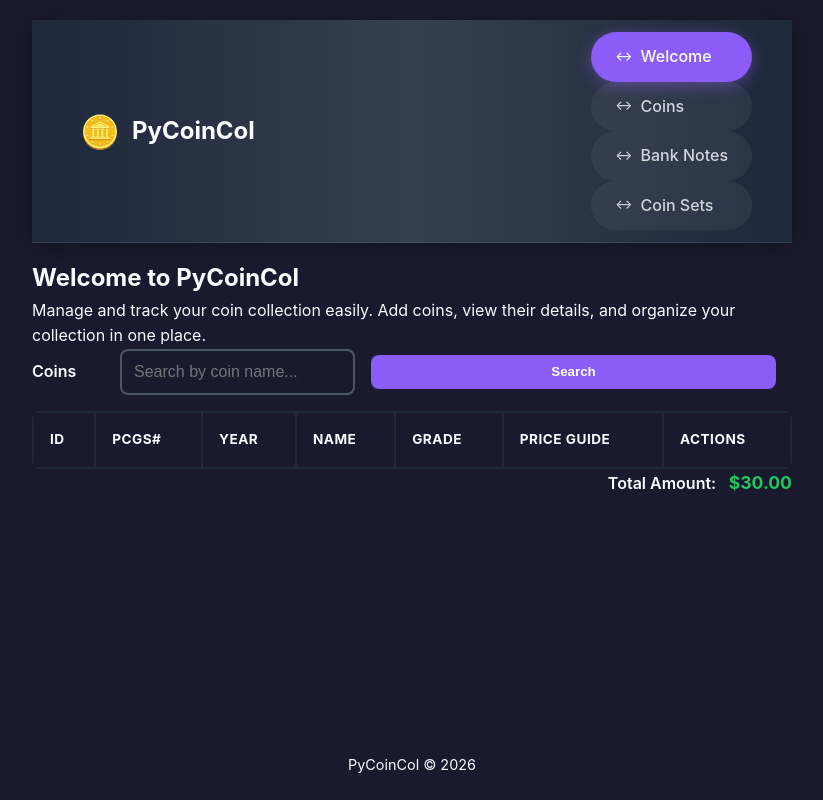
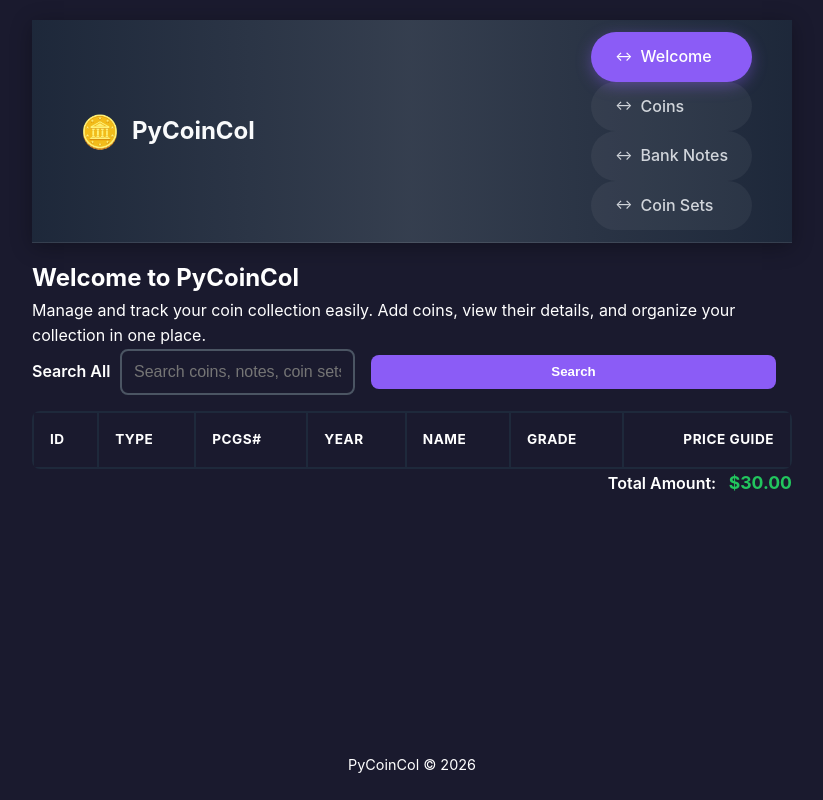
Before and after one commit to CpreForEver/pycoincol, a Flask app: page / in a window 1280 px wide. Shown: the whole page, without its empty margins (228-1051 px from the left). Run offline with Flask 3, Linux system fonts and the light colour scheme; tables that the repository leaves empty hold one stand-in row (values such as "Sample post"); lists and menus that the app fills with data are empty.

Commit message:
Added testing and fixed some issues found during AI code review

```diff
--- a/database.py
+++ b/database.py
@@ -1,5 +1,5 @@
+import os
 import sqlite3
-import os
 
 LOGGING = True
 
--- a/index.py
+++ b/index.py
@@ -1,14 +1,13 @@
 from flask import (
     Blueprint,
+    flash,
+    redirect,
+    render_template,
     request,
-    redirect,
     url_for,
-    flash,
-    jsonify,
-    send_file,
-    render_template,
 )
-from database import get_total_value, get_db
+
+from database import get_db, get_total_value
 
 index_bp = Blueprint('index_bp', __name__, template_folder='templates')
 
@@ -102,6 +101,47 @@
     return render_template("edit_coin.html", coin=coin)
 
 
+@index_bp.route("/search_all")
+def search_all():
+    """Unified search across coins, notes, and coin sets"""
+    search_term = request.args.get("q", "").strip()
+
+    conn = get_db()
+    results = []
+    total_value = 0
+
+    if search_term:
+        # Search coins
+        coin_results = conn.execute(
+            "SELECT 'coin' as type, id, pcgs_no, year, name, grade, price_guide_value as value FROM coins WHERE name LIKE ? OR pcgs_no LIKE ? OR year LIKE ?",
+            (f"%{search_term}%", f"%{search_term}%", f"{search_term}")
+        ).fetchall()
+        results.extend([dict(r) for r in coin_results])
+        total_value += sum(c.get("value", 0) or 0 for c in coin_results)
+
+        # Search notes
+        note_results = conn.execute(
+            "SELECT 'note' as type, id, pcgs_no, year, name, grade, price_value_guide as value FROM notes WHERE name LIKE ? OR pcgs_no LIKE ? OR year LIKE ?",
+            (f"%{search_term}%", f"%{search_term}%", f"{search_term}")
+        ).fetchall()
+        results.extend([dict(r) for r in note_results])
+        total_value += sum(n.get("value", 0) or 0 for n in note_results)
+
+        # Search coin sets
+        set_results = conn.execute(
+            "SELECT 'coin_set' as type, id, NULL as pcgs_no, year, '' as name, grade, price_value_guide as value FROM coin_sets WHERE year LIKE ? OR region LIKE ? OR grade LIKE ?",
+            (f"{search_term}", f"%{search_term}%", f"{search_term}")
+        ).fetchall()
+        results.extend([dict(r) for r in set_results])
+        total_value += sum(s.get("value", 0) or 0 for s in set_results)
+
+    return jsonify({
+        "results": results,
+        "total_value": total_value,
+        "count": len(results)
+    })
+
+
 @index_bp.route("/")
 def index():
     """Home page"""
--- a/static/css/style.css
+++ b/static/css/style.css
@@ -23,7 +23,7 @@
     --bg-darker: #111827;
     --bg-card: #1e293b;
     --bg-input: #334155;
-    --text-primary: #f9fafb;
+    --text-primary: #ffffff;
     --text-secondary: #d1d5db;
     --text-muted: #9ca3af;
     --border-color: #4b5563;
@@ -733,3 +733,31 @@
 ::-webkit-scrollbar-thumb:hover {
     background: var(--text-secondary);
 }
+
+/* Type badges for unified search */
+.type-badge {
+    display: inline-block;
+    padding: 0.25rem 0.75rem;
+    border-radius: var(--radius-full);
+    font-size: 0.75rem;
+    font-weight: 600;
+    text-transform: uppercase;
+}
+
+.type-coin {
+    background: rgba(139, 92, 246, 0.2);
+    color: #a78bfa;
+    border: 1px solid rgba(139, 92, 246, 0.4);
+}
+
+.type-note {
+    background: rgba(34, 197, 94, 0.2);
+    color: #4ade80;
+    border: 1px solid rgba(34, 197, 94, 0.4);
+}
+
+.type-coinset {
+    background: rgba(59, 130, 246, 0.2);
+    color: #60a5fa;
+    border: 1px solid rgba(59, 130, 246, 0.4);
+}
--- a/static/js/app.js
+++ b/static/js/app.js
@@ -21,51 +21,78 @@
     }
 }
 
-// Search coins function
-function searchCoins() {
-    const input = document.getElementById('coins-input');
+function searchAll() {
+    const input = document.getElementById('search-input');
     const query = input.value.trim();
     const tbody = document.getElementById('coins-table-body');
-    const totalAmountWrapper = document.getElementById('total-amount-wrapper');
+    const noResultsRow = tbody.querySelector('.no-results');
 
     if (query) {
-        // Clear existing rows
-        tbody.innerHTML = '<tr><td colspan="6">Searching...</td></tr>';
+        tbody.innerHTML = '<tr><td colspan="7" style="text-align: center;">Searching...</td></tr>';
 
-        fetch(`/api/coins?q=${encodeURIComponent(query)}`)
+        fetch(`/search_all?q=${encodeURIComponent(query)}`)
             .then(response => response.json())
-            .then(coins => {
-                if (coins.length === 0) {
-                    tbody.innerHTML = '<tr><td colspan="6">No coins found</td></tr>';
+            .then(data => {
+                const results = data.results || [];
+
+                if (results.length === 0) {
+                    noResultsRow.style.display = 'table-row';
+                    tbody.innerHTML = '';
+                    tbody.appendChild(noResultsRow);
                 } else {
-                    tbody.innerHTML = coins.map(coin => `
-                        <tr>
-                            <td>${coin.id}</td>
-                            <td>${coin.pcgs_no || '-'}</td>
-                            <td>${coin.year}</td>
-                            <td>${coin.name}</td>
-                            <td>${coin.grade || '-'}</td>
-                            <td>$${coin.price_guide_value ? coin.price_guide_value.toFixed(2) : '-'}</td>
-                            <td>
-                             <a href="edit_coin/${coin.id}" class="btn btn-small btn-secondary">Edit</a>
-                             <a href="javascript:void(0);" onclick="confirmDelete(${coin.id}, '${coin.name}')" class="btn btn-small btn-danger">Delete</a>
-                           </td>
-                        </tr>
-                    `).join('');
+                    noResultsRow.style.display = 'none';
+                    tbody.innerHTML = results.map(item => {
+                        const pcgsNo = item.pcgs_no ? `<td>${item.pcgs_no}</td>` : '<td>-</td>';
 
-                    // Calculate and display total
-                    const total = coins.reduce((sum, coin) => sum + (coin.price_guide_value || 0), 0);
-                    document.getElementById('total-amount').innerText = `$${total.toLocaleString(undefined, {minimumFractionDigits: 2, maximumFractionDigits: 2})}`;
-                    totalAmountWrapper.style.display = 'block';
+                        if (item.type === 'coin') {
+                            return `
+                                <tr>
+                                    <td>${item.id}</td>
+                                    <td><span class="type-badge type-coin">Coin</span></td>
+                                    ${pcgsNo}
+                                    <td>${item.year}</td>
+                                    <td>${item.name}</td>
+                                    <td>${item.grade || '-'}</td>
+                                    <td style="text-align: right;">${item.value ? '$' + item.value.toFixed(2) : '-'}</td>
+                                </tr>
+                            `;
+                        } else if (item.type === 'note') {
+                            return `
+                                <tr>
+                                    <td>${item.id}</td>
+                                    <td><span class="type-badge type-note">Note</span></td>
+                                    ${pcgsNo}
+                                    <td>${item.year}</td>
+                                    <td>${item.name}</td>
+                                    <td>${item.grade || '-'}</td>
+                                    <td style="text-align: right;">${item.value ? '$' + item.value.toFixed(2) : '-'}</td>
+                                </tr>
+                            `;
+                        } else if (item.type === 'coin_set') {
+                            return `
+                                <tr>
+                                    <td>${item.id}</td>
+                                    <td><span class="type-badge type-coinset">Set</span></td>
+                                    <td>-</td>
+                                    <td>${item.year || '-'}</td>
+                                    <td>${item.region || item.grade || '-'}</td>
+                                    <td>${item.grade && item.name ? item.grade : '-'}</td>
+                                    <td style="text-align: right;">${item.value ? '$' + item.value.toFixed(2) : '-'}</td>
+                                </tr>
+                            `;
+                        }
+                    }).join('');
+
+                    document.getElementById('total-amount').innerText = '$' + data.total_value.toLocaleString(undefined, {minimumFractionDigits: 2, maximumFractionDigits: 2});
                 }
             })
             .catch(error => {
                 console.error('Error:', error);
-                tbody.innerHTML = '<tr><td colspan="6">Error fetching data</td></tr>';
+                tbody.innerHTML = '<tr><td colspan="7" style="text-align: center;">Error fetching data</td></tr>';
             });
     } else {
         tbody.innerHTML = '';
-        totalAmountWrapper.style.display = 'none';
+        noResultsRow.style.display = 'none';
     }
 }
 
@@ -80,10 +107,9 @@
         // Trigger once on load
         this.style.height = (this.scrollHeight) + 'px';
     }
-    // Search on Enter key
-    document.getElementById('coins-input').addEventListener('keypress', function(e) {
+    document.getElementById('search-input').addEventListener('keypress', function(e) {
         if (e.key === 'Enter') {
-            searchCoins();
+            searchAll();
         }
     });
 });
--- a/templates/add_coin.html
+++ b/templates/add_coin.html
@@ -167,7 +167,7 @@
                     document.getElementById('price_guide_value').value = data.PriceGuideValue || 0;
                     document.getElementById('population').value = data.Population || 0;
                     document.getElementById('pop_higher').value = data.PopHigher || 0;
-                    const coinFactsUrl = data.CoinFactsLink || '';
+                    var coinFactsUrl = data.CoinFactsLink || '';
                     if (coinFactsUrl && !coinFactsUrl.startsWith('http')) {
                         coinFactsUrl = 'https://' + coinFactsUrl;
                     }
--- a/templates/index.html
+++ b/templates/index.html
@@ -29,38 +29,28 @@
 
                 <div class="search-row">
                     <div class="search-container">
-                        <label for="coins-input" class="label">Coins</label>
-                        <input type="text" id="coins-input" name="coins" placeholder="Search by coin name...">
+                        <label for="search-input" class="label">Search All</label>
+                        <input type="text" id="search-input" name="q" placeholder="Search coins, notes, coin sets...">
                     </div>
-                    <button type="button" class="search-btn button" onclick="searchCoins()">Search</button>
+                    <button type="button" class="search-btn button" onclick="searchAll()">Search</button>
                 </div>
 
                 <table class="coins-table">
                     <thead>
                         <tr>
                             <th>ID</th>
+                            <th>Type</th>
                             <th>PCGS#</th>
                             <th>Year</th>
                             <th>Name</th>
                             <th>Grade</th>
-                            <th>Price Guide</th>
-                            <th>Actions</th>
+                            <th style="text-align: right;">Price Guide</th>
                         </tr>
                     </thead>
                     <tbody id="coins-table-body">
-                        {% for coin in coins %}
-                         <tr>
-                             <td>{{ coin.id }}</td>
-                             <td>{{ coin.pcgs_no or '-' }}</td>
-                             <td>{{ coin.year }}</td>
-                             <td>{{ coin.name }}</td>
-                             <td>{{ coin.grade or '-' }}</td>
-                             <td>${{ "%.2f"|format(coin.price_guide_value or 0) }}</td>
-                             <td>
-                               <a href="{{ url_for('edit_coin', id=coin.id) }}" class="btn btn-small btn-secondary">Edit</a>
-                             </td>
-                         </tr>
-                        {% endfor %}
+                        <tr class="no-results" style="display: none;">
+                            <td colspan="7" style="text-align: center; padding: 2rem;">No results found</td>
+                        </tr>
                     </tbody>
                 </table>
             </section>
```
Also changed, not shown: coin_collection.py (+10 -9 lines), main.py (+5 -4 lines), notes_collection.py (+10 -9 lines), pyproject.toml (+6 -2 lines), README.md, 1 other file.
